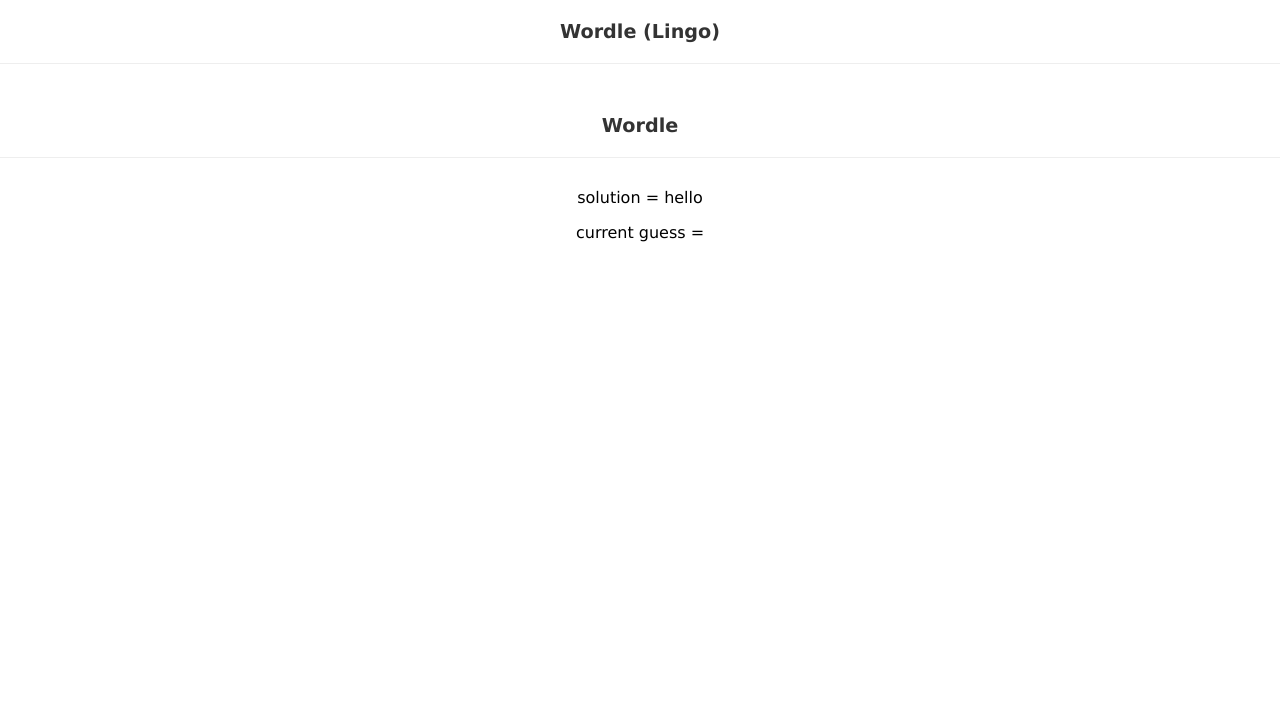
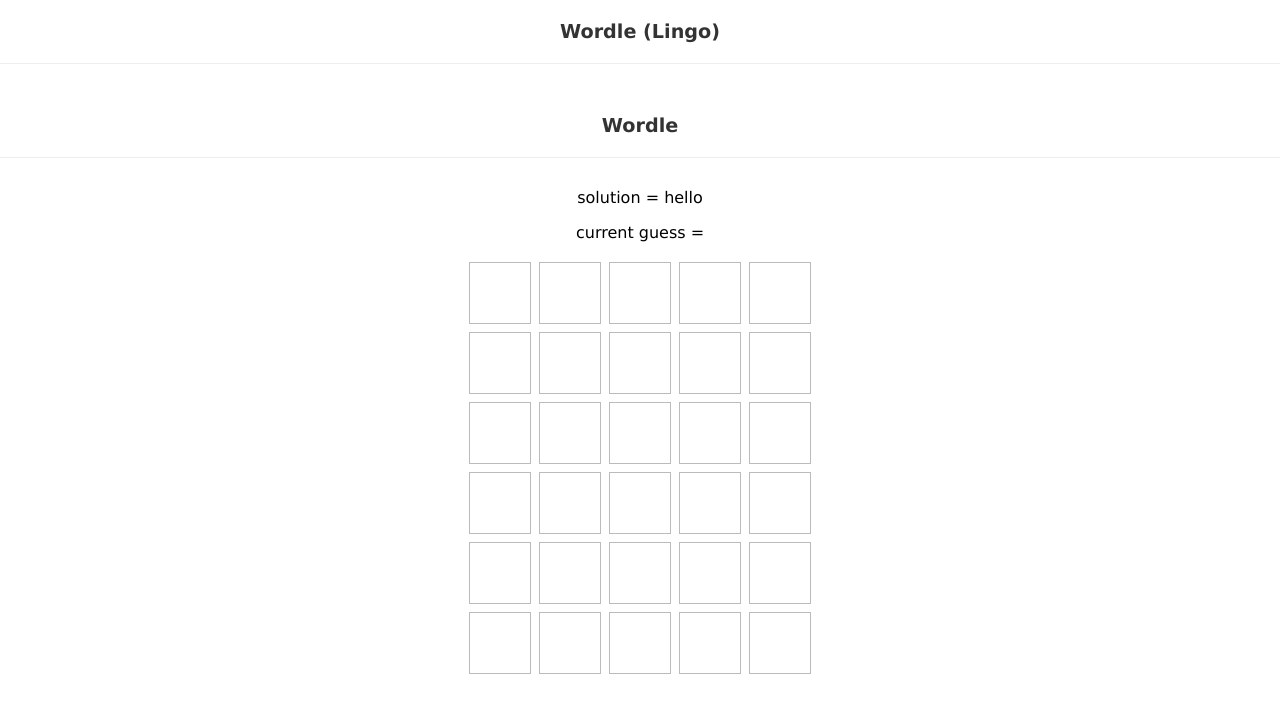
Before and after one commit to alleach24/wordle_react_clone, a React (Create React App) app: page / in a window 1280 px wide. Shown: the top 712 px of the page. Built offline with nearby package versions, Linux system fonts and the light colour scheme; data requests are answered from the project's data file.

Commit message:
added grid

```diff
--- /dev/null
+++ b/src/components/Grid.js
@@ -0,0 +1,13 @@
+import React, { useEffect } from 'react'
+import Row from './Row'
+
+export default function Grid({currentGuess, guesses, turn}) {
+
+    return (
+        <div>
+            {guesses.map((guess, index) => {
+                return <Row key={index} />
+            })}
+        </div>
+  )
+}
--- /dev/null
+++ b/src/components/Row.js
@@ -0,0 +1,13 @@
+import React from 'react'
+
+export default function Row(key) {
+  return (
+    <div class="row">
+        <div class="letter-box"></div>
+        <div class="letter-box"></div>
+        <div class="letter-box"></div>
+        <div class="letter-box"></div>
+        <div class="letter-box"></div>
+    </div>
+  )
+}
--- a/src/components/Wordle.js
+++ b/src/components/Wordle.js
@@ -1,5 +1,6 @@
 import React, { useEffect } from 'react'
 import useWordle from '../hooks/useWordle'
+import Grid from './Grid'
 
 export default function Wordle({ solution }) {
     const {currentGuess, handleKeyup, guesses, isCorrect, turn} = useWordle(solution)
@@ -10,15 +11,18 @@ export default function Wordle({ solution }) {
         return () => window.removeEventListener('keyup', handleKeyup)
     }, [handleKeyup])
 
-    useEffect(() => {
-        console.log(guesses, turn, isCorrect)
-    }, [guesses, turn, isCorrect])
+    // useEffect(() => {
+    //     console.log(guesses)
+    //     console.log(turn)
+    //     console.log(isCorrect)
+    // }, [guesses, turn, isCorrect])
 
     return (
         <div>
             <h1>Wordle</h1>
             <p>solution = { solution }</p>
             <p>current guess = {currentGuess}</p>
+            <Grid currentGuess={currentGuess} guesses={guesses} turn={turn} />
         </div>
 
     )
--- a/src/hooks/useWordle.js
+++ b/src/hooks/useWordle.js
@@ -74,7 +74,7 @@ const useWordle = (solution) => {
         }
 
         if (e.key === 'Enter') {
-            if (turn > 6) {
+            if (turn > 5) {
                 console.log('no more turns')
                 return
             }
--- a/src/index.css
+++ b/src/index.css
@@ -11,3 +11,21 @@ h1 {
   margin: 0 0 30px 0;
   color: #333;
 }
+
+.row {
+  text-align: center;
+  display: flex;
+  justify-content: center;
+}
+.letter-box {
+  display: block;
+  width: 60px;
+  height: 60px;
+  border: 1px solid #bbb;
+  margin: 4px;
+  text-align: center;
+  line-height: 60px;
+  text-transform: uppercase;
+  font-weight: bold;
+  font-size: 2.5em;
+}
```
